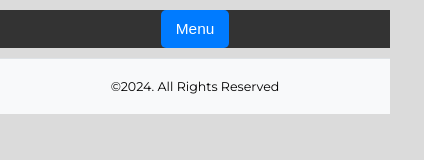
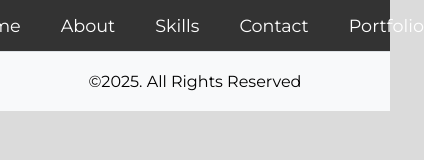
Before and after one commit to byte-journey/byte-journey.github.io, a plain HTML site: page pages/contact.html in a window 390 px wide. Shown: the whole page, 424 px wide, since content can reach past the window. Drawn offline with Linux system fonts and the light colour scheme; files that its build step writes are made by us from their sources; files whose address does not match are found by name.

Commit message:
nav header placed on other pages

```diff
--- /dev/null
+++ b/css/contact.css
@@ -0,0 +1,79 @@
+/* Global styles */
+body {
+    margin: 0;
+    font-family: Montserrat, sans-serif;
+    background-color: #dbdbdb;
+}
+
+html {
+    scroll-behavior: smooth;
+}
+
+/* Navigation header styling */
+.nav-header {
+    position: relative;
+    bottom: 0;
+    width: 100%;
+    background-color: #333;
+    transition: transform 0.3s ease-in-out;
+    z-index: 1000;
+}
+
+/* Sticky navigation state */
+.nav-header.sticky {
+    position: fixed;
+    top: 0;
+    bottom: auto;
+    box-shadow: 0 2px 5px rgba(0,0,0,0.1);
+}
+
+/* Navigation menu */
+.nav-header ul {
+    list-style: none;
+    display: flex;
+    justify-content: center;
+    margin: 0;
+    padding: 15px 0;
+    background-color: #333;
+}
+
+/* Navigation items */
+.nav-header li {
+    margin: 0 20px;
+    padding: 0;
+}
+
+/* Navigation links */
+.nav-header a {
+    color: white;
+    text-decoration: none;
+    font-size: 1.1em;
+    transition: color 0.3s ease;
+}
+
+.nav-header a:hover {
+    color: #ffffff;
+    text-decoration: underline;
+    text-decoration-color: tomato;
+    left: 0;
+    width: 0;
+    transition: width 0.3s color 0.5s ease;
+}
+
+.nav-header a:hover::after {
+    width: 100%; /* Full underline */
+}
+
+/* For active or focused links */
+.nav-header a:focus::after {
+    width: 100%;
+}
+
+/* Footer styling */
+footer {
+    text-align: center;
+    padding: 20px;
+    background-color: #f8f9fa;
+    border-top: 1px solid #dee2e6;
+    position: relative;
+}
--- a/css/skills.css
+++ b/css/skills.css
@@ -294,6 +294,14 @@ html, body {
     font-size: 35px;
 }
 
+/* Footer styling */
+footer {
+    text-align: center;
+    padding: 20px;
+    background-color: #f8f9fa;
+    border-top: 1px solid #dee2e6;
+}
+
 
 /*
 
--- a/pages/contact.html
+++ b/pages/contact.html
@@ -4,14 +4,13 @@
         <meta charset="UTF-8">
         <meta name="viewport" content="width=device-width, initial-scale=1.0">
         <title>Byte Journey</title>
-        <link rel="stylesheet" type="text/css" href="css/style.css"/>
+        <link rel="stylesheet" type="text/css" href="../css/contact.css"/>
         <link rel="stylesheet" href="https://fonts.googleapis.com/css2?family=Montserrat:wght@400;500;700&display=swap" rel="stylesheet">
     </head>
 
     <body>
         <!-- Navigation Bar -->
         <nav class="nav-header">
-            <button class="menu-toggle">Menu</button> <!-- Menu toggle button for smaller screens -->
             <ul>
                 <li><a href="index.html">Home</a></li>
                 <li><a href="pages/about.html">About</a></li>
@@ -21,7 +20,11 @@
             </ul>
         </nav>
 
-        <footer>&copy;2024. All Rights Reserved</footer>
+        <div class="container">
+            <div></div>
+        </div>
+
+        <footer>&copy;2025. All Rights Reserved</footer>
 
         <script type="text/javascript" src="js/app.js"></script>
 
```
Also changed, not shown: index.html (+1 -1 lines), pages/about.html (+1 -1 lines), pages/skills.html (+3 -1 lines), css/portfolio.css (added).
